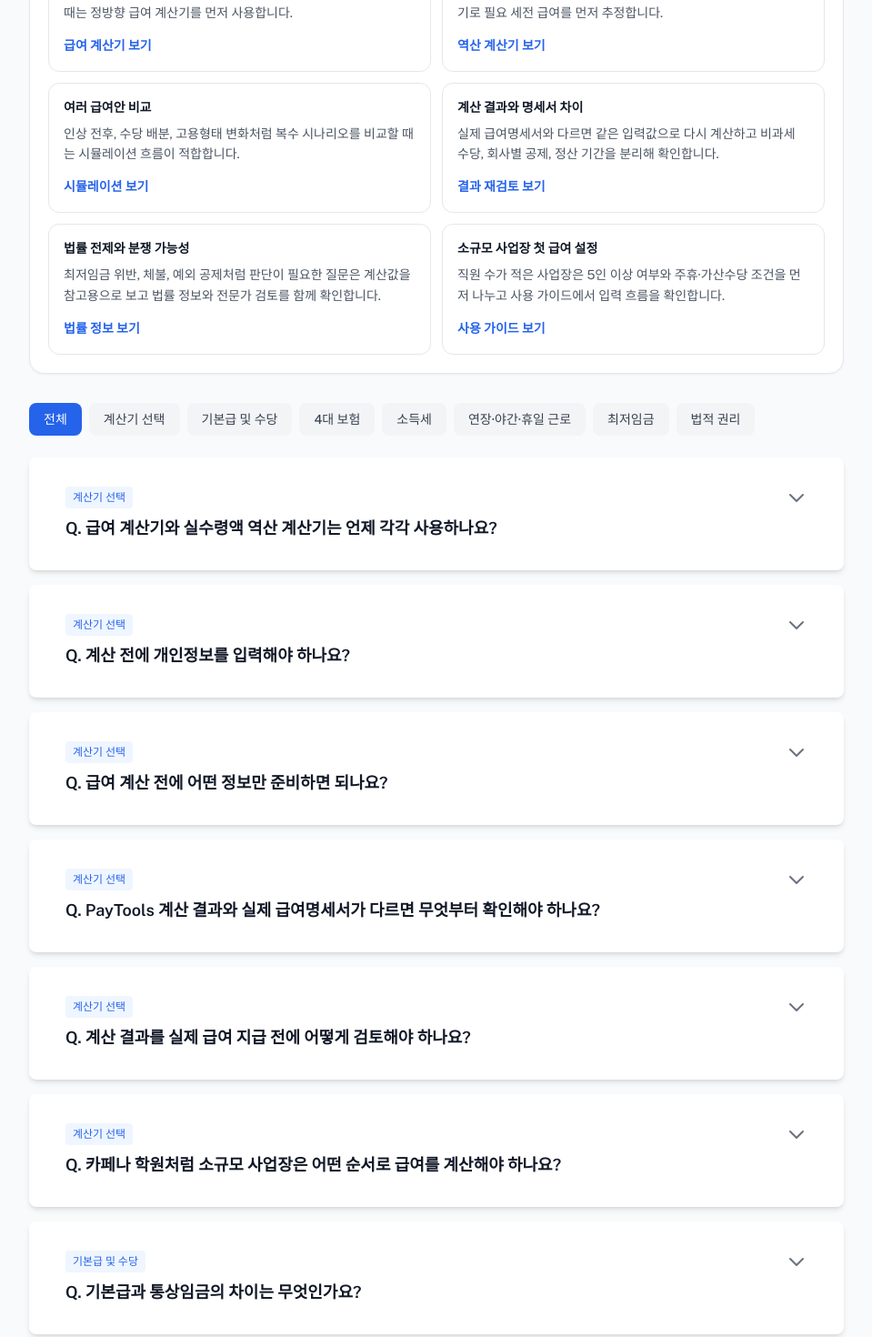
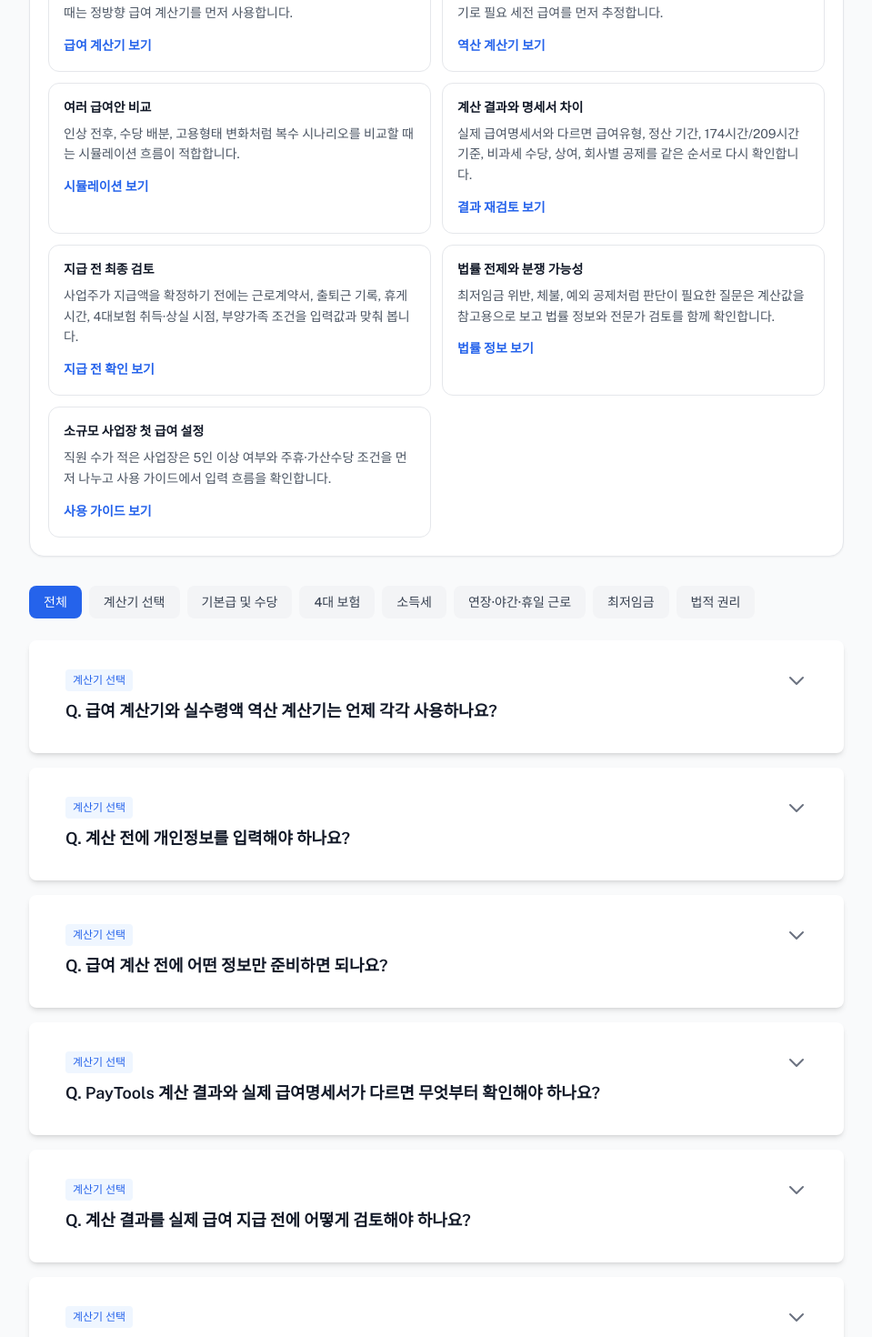
Before and after one commit to freenu0618/calcul, a React (Vite) app in the folder frontend/: page /faq in a window 1280 px wide. Shown: the part 1180-2650 px from the top of the page at 91% size, without its empty margins (160-1119 px from the left). Built offline with nearby package versions, Linux system fonts and the light colour scheme; no server answers.

Commit message:
improve: clarify payslip review answer signals

```diff
--- a/frontend/src/pages/FAQ.tsx
+++ b/frontend/src/pages/FAQ.tsx
@@ -92,9 +92,15 @@ const answerRouteCards = [
   },
   {
     title: '계산 결과와 명세서 차이',
-    description: '실제 급여명세서와 다르면 같은 입력값으로 다시 계산하고 비과세 수당, 회사별 공제, 정산 기간을 분리해 확인합니다.',
+    description: '실제 급여명세서와 다르면 급여유형, 정산 기간, 174시간/209시간 기준, 비과세 수당, 상여, 회사별 공제를 같은 순서로 다시 확인합니다.',
     to: '/calculator',
     label: '결과 재검토',
+  },
+  {
+    title: '지급 전 최종 검토',
+    description: '사업주가 지급액을 확정하기 전에는 근로계약서, 출퇴근 기록, 휴게시간, 4대보험 취득·상실 시점, 부양가족 조건을 입력값과 맞춰 봅니다.',
+    to: '/legal',
+    label: '지급 전 확인',
   },
   {
     title: '법률 전제와 분쟁 가능성',
@@ -110,7 +116,7 @@ const answerRouteCards = [
   },
 ];
 
-const dateModified = '2026-07-11';
+const dateModified = '2026-07-12';
 
 const FAQ = () => {
   const [selectedCategory, setSelectedCategory] = useState<string>('전체');
@@ -157,6 +163,11 @@ const FAQ = () => {
       category: '계산기 선택',
       question: '계산 결과를 실제 급여 지급 전에 어떻게 검토해야 하나요?',
       answer: 'PayTools 결과는 지급 전 검토 기준선으로 사용하세요. 실제 지급 전에 근로계약서의 급여유형, 정산 기간, 출퇴근 기록, 휴게시간, 비과세 수당, 상여, 회사별 공제, 4대보험 취득·상실 시점, 부양가족 수가 입력값과 같은지 확인해야 합니다. 체불, 최저임금 위반, 예외 공제처럼 판단이 필요한 사안은 계산값만으로 단정하지 말고 법률 정보나 전문가 검토로 분리하는 것이 안전합니다.',
+    },
+    {
+      category: '계산기 선택',
+      question: '급여명세서 차이를 문의할 때 어떤 정보만 정리하면 되나요?',
+      answer: '민감정보 대신 계산 조건만 익명화해 정리하세요. 급여유형, 기본급 또는 시급, 정산 기간, 근무시간, 과세·비과세 수당, 부양가족 수, 4대보험 적용 여부, 사업장 규모, 174시간/209시간 기준, 주휴·가산수당 조건이면 차이를 검토하는 데 충분합니다. 이름, 주민등록번호, 계좌번호, 원본 급여대장 파일은 공개 문의나 AI 답변에 제공하지 않는 것이 안전합니다.',
     },
     {
       category: '계산기 선택',
```
Also changed, not shown: frontend/public/llms.txt, 1 other file (tests, documents, lock files or other folders).
